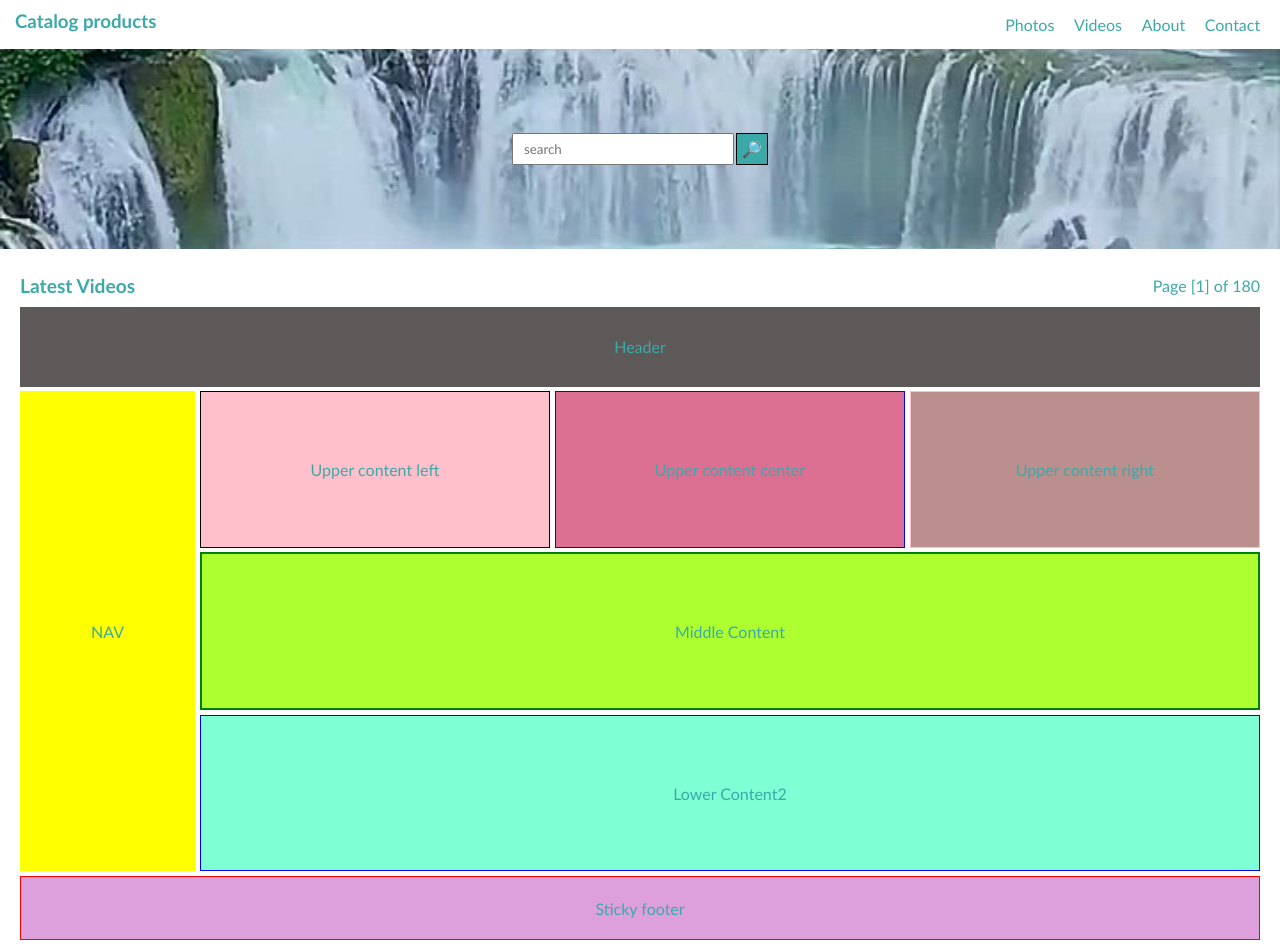
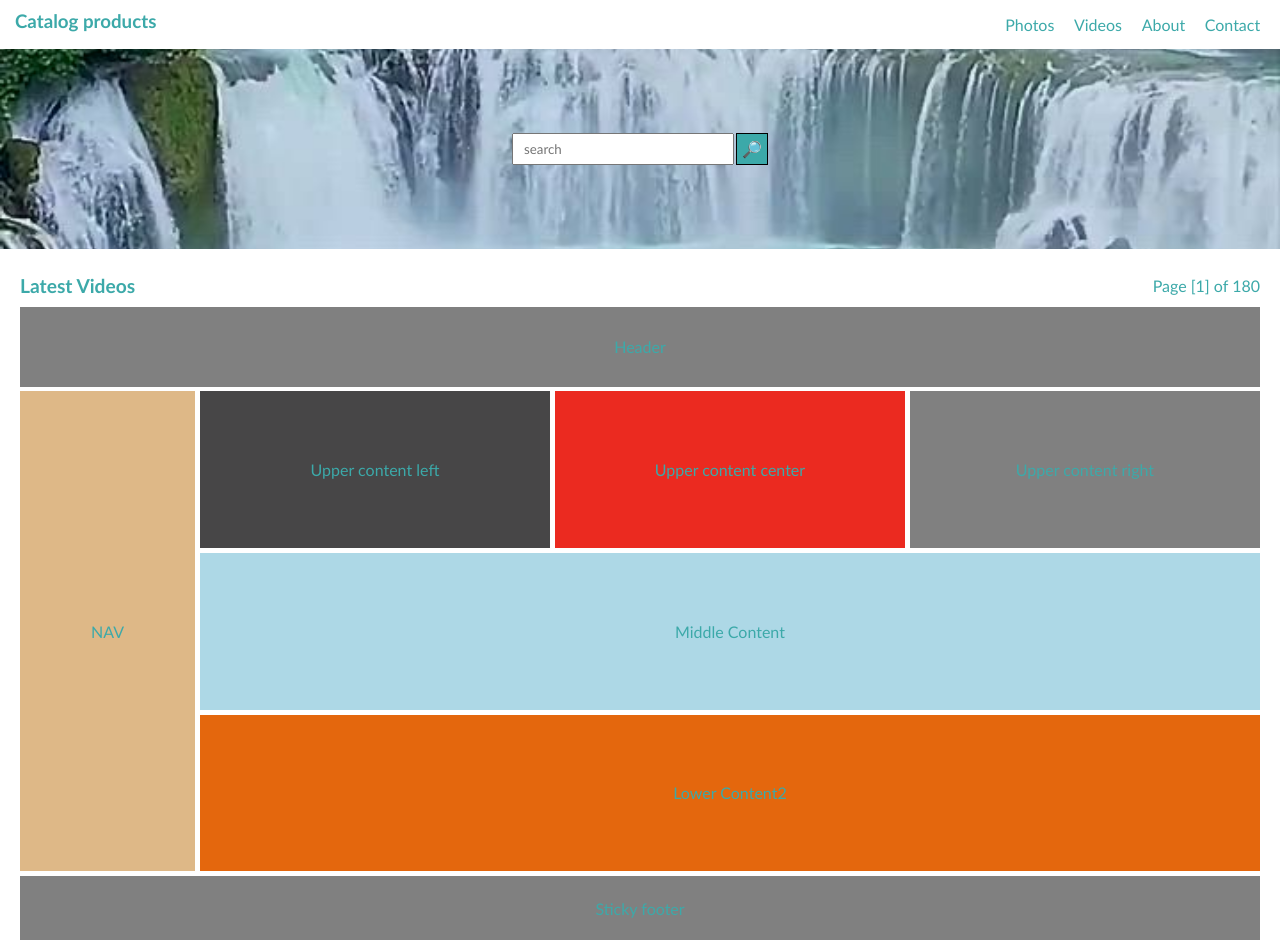
Before and after one commit to shrey-12309/Learning-grids, a website: page index.html in a window 1280 px wide. Shown: the top 952 px of the page. Drawn offline with Linux system fonts and the light colour scheme.

Commit message:
color changed

```diff
--- a/styles/scss/index.scss
+++ b/styles/scss/index.scss
@@ -98,7 +98,7 @@ nav {
         height: fit-content;
         // grid-area: header;
         @include m.set-grid-area(header);
-        background-color: rgb(94, 89, 89);
+        background-color: grey;
         // text-align: center;
         padding: 5px;
         height: 5rem;
@@ -109,8 +109,8 @@ nav {
 
     .grid-container-left {
         @include m.set-grid-area(nav);
-        border: 1px solid yellow;
-        background-color: yellow;
+        // border: 1px solid yellow;
+        background-color: burlywood;
         // text-align: center;
         height: 30rem;
         // display: flex;
@@ -120,8 +120,8 @@ nav {
 
     .grid-container-upper-first {
         @include m.set-grid-area(upper-content-left);
-        border: 1px solid black;
-        background-color: pink;
+        // border: 1px solid black;
+        background-color: rgb(71, 70, 71);
         // display: flex;
         // justify-content: center;
         // align-items: center;
@@ -129,17 +129,16 @@ nav {
 
     .grid-container-upper-mid {
         @include m.set-grid-area(upper-content-center);
-        border: 1px solid blue;
-        background-color: palevioletred;
-        // display: flex;
+        // border: 1px solid blue;
+        background-color: rgb(235, 42, 32); // display: flex;
         // justify-content: center;
         // align-items: center;
     }
 
     .grid-container-upper-last {
         @include m.set-grid-area(upper-content-right);
-        border: 1px solid pink;
-        background-color: rosybrown;
+        // border: 1px solid pink;
+        background-color: grey;
         // display: flex;
         // justify-content: center;
         // align-items: center;
@@ -148,8 +147,8 @@ nav {
     .grid-container-mid {
         @include m.set-grid-area(middle-content);
         // text-align: center;
-        border: 2px solid green;
-        background-color: greenyellow;
+        // border: 2px solid green;
+        background-color: lightblue;
         // display: flex;
         // justify-content: center;
         // align-items: center;
@@ -158,8 +157,8 @@ nav {
     .grid-container-low2 {
         @include m.set-grid-area(lower-content);
         // text-align: center;
-        border: 1px solid blue;
-        background-color: aquamarine;
+        // border: 1px solid blue;
+        background-color: rgb(228, 103, 13);
         // display: flex;
         // justify-content: center;
         // align-items: center;
@@ -168,8 +167,8 @@ nav {
     .grid-container-low {
         @include m.set-grid-area(sticky-footer);
         // text-align: center;
-        border: 1px solid red;
-        background-color: plum;
+        // border: 1px solid red;
+        background-color: grey;
         // display: flex;
         // justify-content: center;
         // align-items: center;
```
Also changed, not shown: styles/css/index.css, 1 other file.
